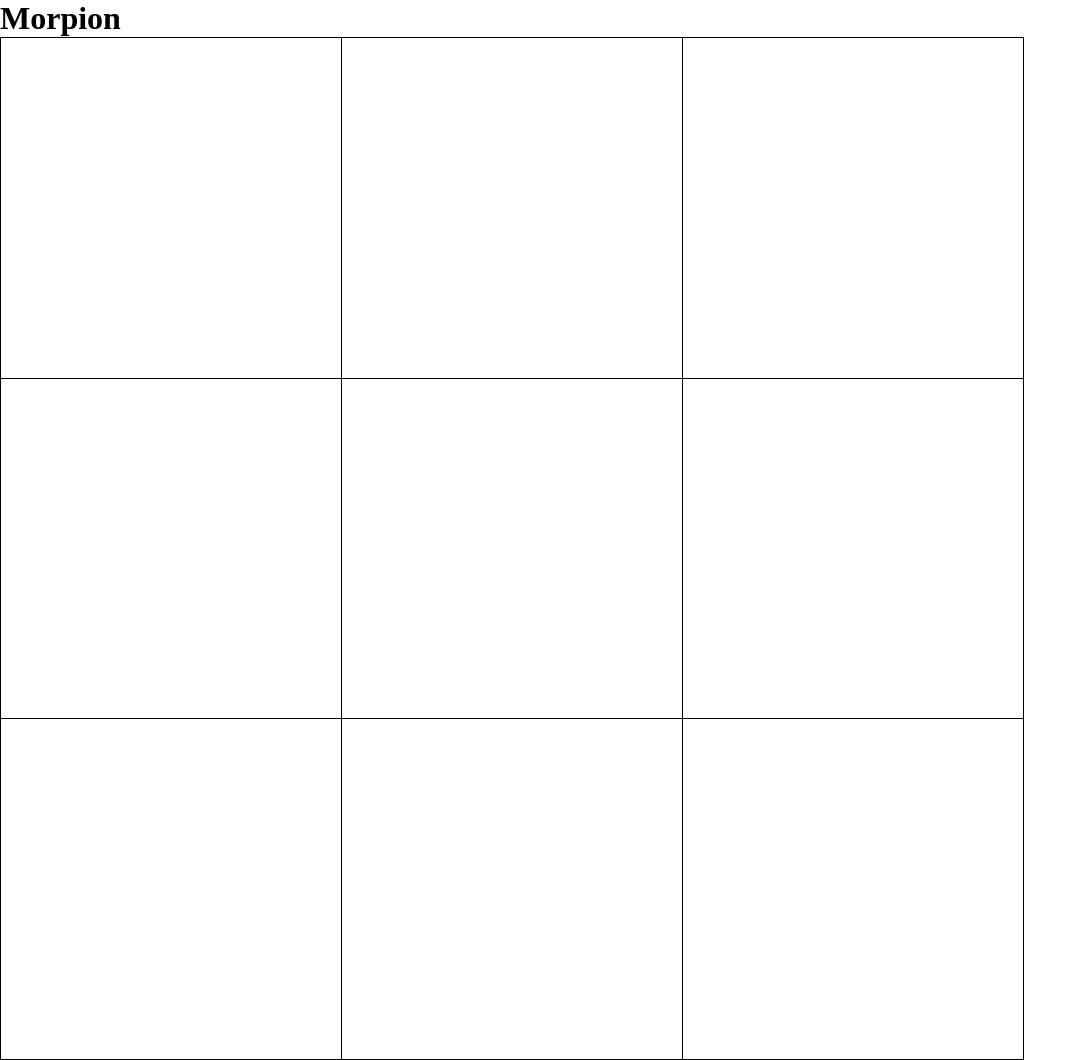
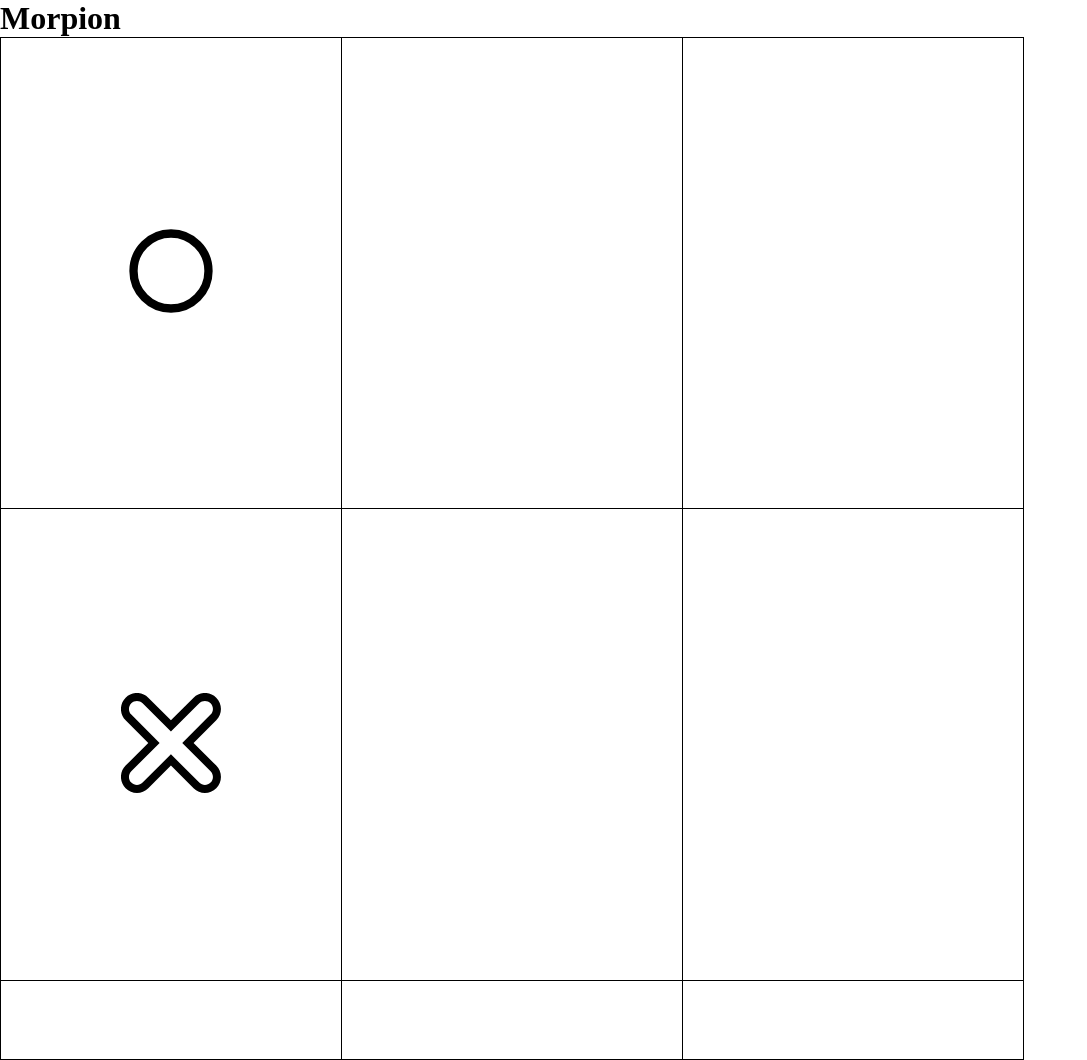
Before and after one commit to sbonnard/Morpion, a plain HTML site: page index.html in a window 1280 px wide. Shown: the whole page, without its empty margins (0-1087 px from the left). Drawn offline with Linux system fonts and the light colour scheme.

Commit message:
add symbols static

```diff
--- a/css/style.css
+++ b/css/style.css
@@ -28,5 +28,10 @@ ul {
     border: 1px solid black;
     padding: 10px;
     text-align: center;
+    width: 33%;
+    aspect-ratio: 1/1;
+}
 
+.game-board-symbol {
+    width: 100px;
 }
--- a/index.html
+++ b/index.html
@@ -16,12 +16,16 @@
         <section class="">
             <table class="game-board" id="game">
                 <tr>
-                    <td id="a1"></td>
+                    <td id="a1">
+                        <img class = "game-board-symbol" src="img/circle-svgrepo-com.svg" alt="">
+                    </td>
                     <td id="b1"></td>
                     <td id="c1"></td>
                 </tr>
                 <tr>
-                    <td id="a2"></td>
+                    <td id="a2">
+                        <img class = "game-board-symbol" src="img/cross-svgrepo-com.svg" alt="">
+                    </td>
                     <td id="b2"></td>
                     <td id="c2"></td>
                 </tr>
--- a/js/script.js
+++ b/js/script.js
@@ -3,5 +3,6 @@ const game = document.getElementById('game');
 
 game.addEventListener('click', function(event){
     console.log(event.target);
-
+    const box = event.target;
+    box.style.backgroundColor = "red"
 });
```
